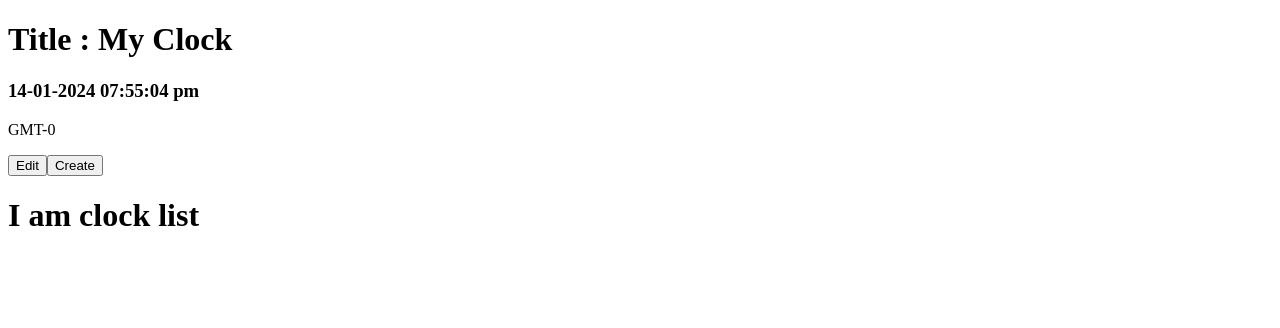
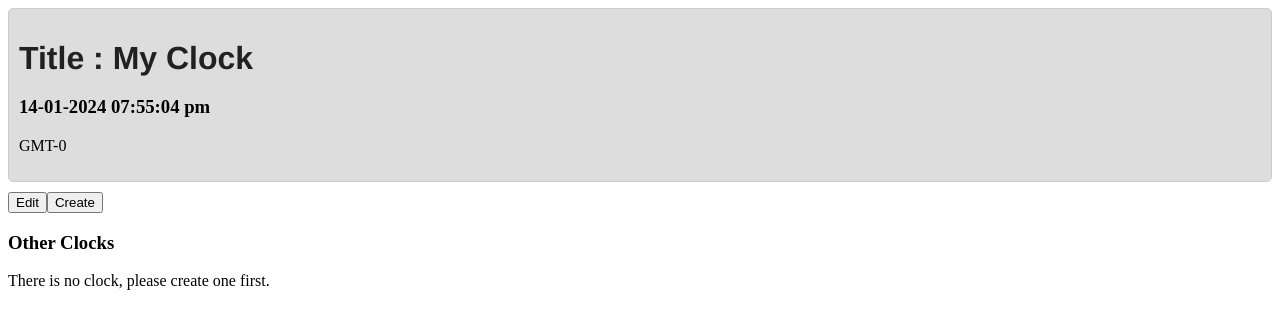
Before and after one commit to shahalam22/Track-Zone, a React (Vite) app in the folder Track Zone/: page / in a window 1280 px wide. Shown: the top 328 px of the page. Built offline with nearby package versions, Linux system fonts and the light colour scheme.

Commit message:
update about the project's clock list

```diff
--- a/Track Zone/package.json
+++ b/Track Zone/package.json
@@ -13,6 +13,7 @@
     "date-fns": "^3.2.0",
     "react": "^18.2.0",
     "react-dom": "^18.2.0",
+    "shortid": "^2.2.16",
     "styled-components": "^6.1.8"
   },
   "devDependencies": {
--- a/Track Zone/src/App.jsx
+++ b/Track Zone/src/App.jsx
@@ -1,4 +1,5 @@
 import { useState } from "react";
+import { generate } from "shortid";
 import LocalClock from "./components/local-clock";
 import ClockList from "./components/clock-list";
 import useCLock from "./hooks/useClock";
@@ -13,6 +14,7 @@
 
 const App = () => {
     const [localClock, setLocalClock] = useState({ ...LOCAL_CLOCK_INIT });
+    const [clocks, setClocks] = useState([]);
 
     console.log(localClock.date);
 
@@ -23,10 +25,30 @@
         })
     }
 
+    const createClock = (clock) => {
+        clock.id = generate();
+        setClocks([...clocks, clock]);
+    }
+
+    const updateClock = (updatedClock) => {
+        const updatedClocks = clocks.map(clock => {
+            if(clock.id === updatedClock.id) {
+                return updatedClock;
+            }else
+                return clock;
+        })
+        setClocks(updatedClocks);
+    }
+
+    const deleteClock = (id) => {
+        const updatedClocks = clocks.filter(clock => clock.id !== id);
+        setClocks(updatedClocks);
+    }
+
     return (
         <div>
-            <LocalClock clock={localClock} updateClock={updateLocalClock}/>
-            <ClockList/>
+            <LocalClock clock={localClock} updateClock={updateLocalClock} createClock={createClock}/>
+            <ClockList clocks={clocks} updateClock={updateClock} deleteClock={deleteClock}/>
         </div>
     )
 }
--- /dev/null
+++ b/Track Zone/src/components/clock-list/ClockListItem.jsx
@@ -0,0 +1,28 @@
+import useCLock from "../../hooks/useClock";
+import ClockActions from "../shared/clock-actions";
+import ClockDisplay from "../shared/clock-display";
+
+const ClockListItem = ({clock, updateClock, deleteClock}) => {
+    const { date } = useCLock(clock.timezone, clock.offset);
+
+    if(!date) return null;
+
+    return(
+        <div>
+            <ClockDisplay
+                date = {date}
+                title = {clock.title}
+                timezone = {clock.timezone}
+                offset = {clock.offset}
+            />
+            <ClockActions
+                clock={clock}
+                updateClock={updateClock}
+                deleteClock={deleteClock}
+            />
+            <br />
+        </div>
+    )
+}
+
+export default ClockListItem;
--- a/Track Zone/src/components/clock-list/index.jsx
+++ b/Track Zone/src/components/clock-list/index.jsx
@@ -1,7 +1,18 @@
-const ClockList = () => {
+import ClockListItem from "./ClockListItem";
+
+const ClockList = ({clocks, updateClock, deleteClock}) => {
     return (
         <div>
-            <h1>I am clock list</h1>
+            <h3>Other Clocks</h3>
+            { clocks.length === 0 ? (
+                <p>There is no clock, please create one first.</p>
+            ) : (
+                <ul>
+                    {clocks.map(clock => (
+                        <ClockListItem key={clock.id} clock={clock} updateClock={updateClock} deleteClock={deleteClock}/>
+                    ))}
+                </ul>
+            )}
         </div>
     );
 };
--- a/Track Zone/src/components/local-clock/index.jsx
+++ b/Track Zone/src/components/local-clock/index.jsx
@@ -4,7 +4,7 @@
 import { useEffect } from "react";
 
 
-const LocalClock = ({clock, updateClock}) => {
+const LocalClock = ({clock, updateClock, createClock}) => {
     const {date, timezone, offset} = useCLock(clock.timezone, clock.offset);
 
     useEffect(() => {
@@ -20,7 +20,7 @@
     return (
         <div>
             {date && <ClockDisplay date={date} title={clock.title} timezone={timezone} offset={offset}/>}
-            <ClockActions local={true} clock={clock} updateClock={updateClock}/>
+            <ClockActions local={true} clock={clock} updateClock={updateClock} createClock={createClock}/>
         </div>
     );
 };
--- a/Track Zone/src/components/shared/clock-actions/index.jsx
+++ b/Track Zone/src/components/shared/clock-actions/index.jsx
@@ -2,14 +2,18 @@
 import ClockForm from "../clock-form";
 
 
-const ClockActions = ({local = false, clock, updateClock}) => {
+const ClockActions = ({local = false, clock, updateClock, createClock, deleteClock}) => {
     const [isEdit, setIsEdit] = useState(false);
     const [isCreate, setIsCreate] = useState(false);
+
+    const handleClock = (values) => {
+        createClock(values);
+    }
 
     return (
         <div>
             <button onClick={() => setIsEdit(!isEdit)}>Edit</button>
-            { local ? <button onClick={() => setIsCreate(!isCreate)}>Create</button> : <button>Delete</button>}
+            { local ? <button onClick={() => setIsCreate(!isCreate)}>Create</button> : <button onClick={() => deleteClock(clock.id)}>Delete</button>}
             {
                 isEdit && (
                     <>
@@ -22,7 +26,7 @@
                 isCreate && (
                     <>
                         <h3>Create a new Clock</h3>
-                        <ClockForm handleClock={updateClock}/>
+                        <ClockForm handleClock={handleClock}/>
                     </>
                 )
             }
--- a/Track Zone/src/components/shared/clock-display/index.jsx
+++ b/Track Zone/src/components/shared/clock-display/index.jsx
@@ -1,4 +1,5 @@
 import { format } from 'date-fns';
+import classes from './index.module.css';
 
 
 const ClockDisplay = ({ title, date, timezone, offset}) => {
@@ -6,7 +7,7 @@
     const offsetHrs = offset / 60;
 
     return (
-        <div>
+        <div className={classes.card}>
             <h1>Title : { title }</h1>
             <h3>{ format(date, "dd-MM-yyyy hh:mm:ss aaaaa'm'") }</h3>
             <p>
--- /dev/null
+++ b/Track Zone/src/components/shared/clock-display/index.module.css
@@ -0,0 +1,14 @@
+.card {
+    background-color: #ddd;
+    border-radius: 5px;
+    border: 1px solid #ccc;
+    padding: 10px;
+    margin-bottom: 10px;
+}
+
+.card h1 {
+    font-family: 'Franklin Gothic Medium', 'Arial Narrow', Arial, sans-serif;
+    font-size: 2 rem;
+    color: #212121;
+    margin-bottom: 0.5rem;
+}
```
Also changed, not shown: 1 other file (tests, documents, lock files or other folders).
